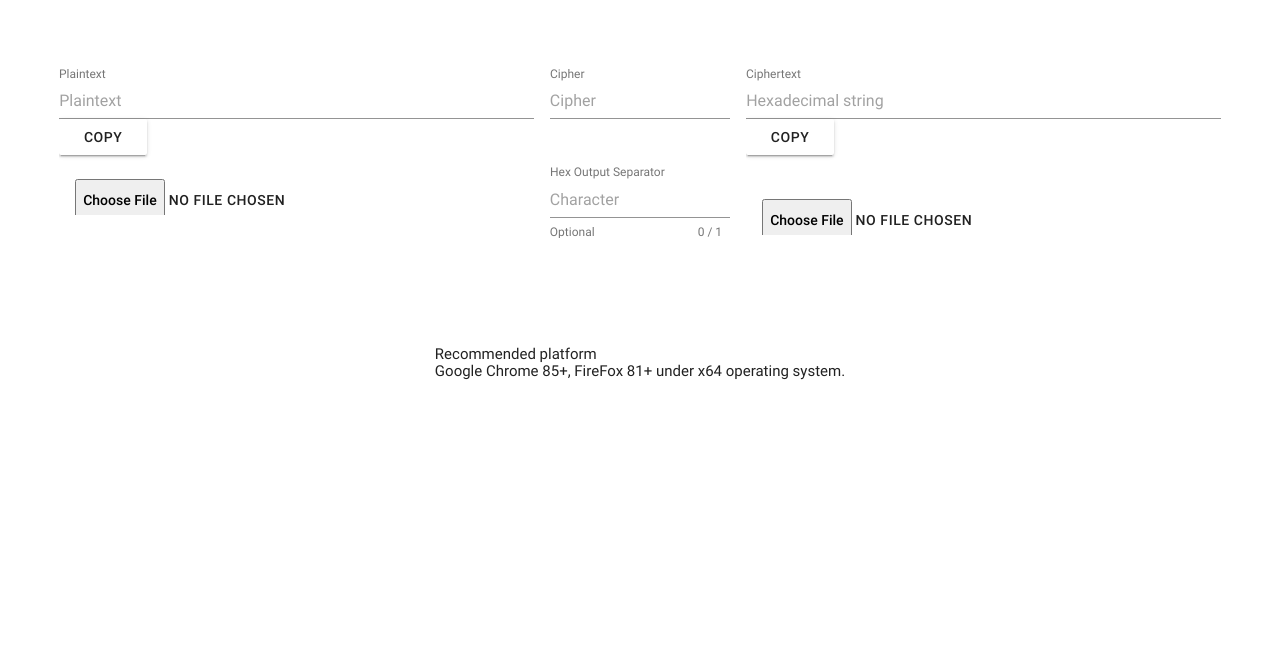
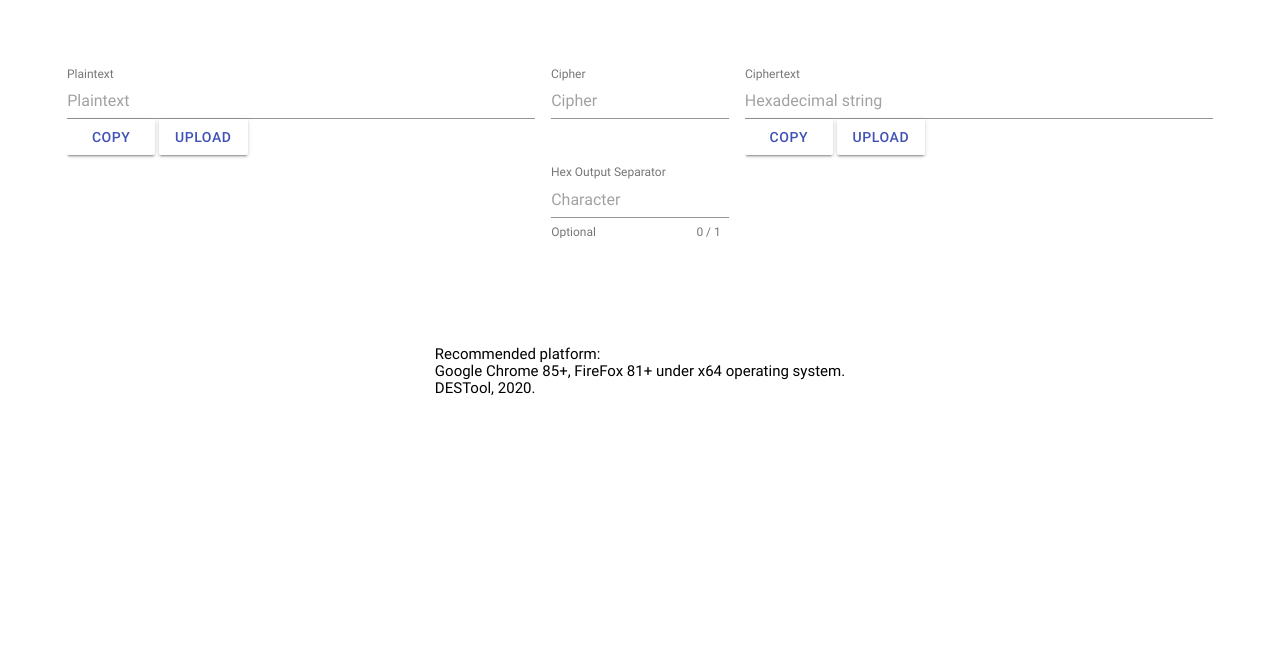
Before and after one commit to nonPointer/DESTool, a plain HTML site: page index.html in a window 1280 px wide. Shown: the part 128-800 px from the top of the page. Drawn offline with Linux system fonts and the light colour scheme.

Commit message:
feat: beautify upload button

```diff
--- a/index.html
+++ b/index.html
@@ -20,14 +20,12 @@
     <script>window.onload = custom</script>
 
 </head>
-<body class="mdui-theme-primary-blue">
+<body class="mdui-theme-primary-blue mdui-text-color-indigo">
 <div class="mdui-container">
     <div class="mdui-typo">
         <h1>DESTool<br><small>Yet another serverless DES utility tool.</small></h1>
     </div>
     <main>
-
-        <div class="mdui-row">
         <div class="mdui-col-xs-5">
             <div class="mdui-textfield">
                 <label class="mdui-textfield-label" for="plainTextarea">Plaintext</label>
@@ -35,6 +33,7 @@
                        id="plainTextarea" type="text"
                        placeholder="Plaintext"/>
                 <button class="mdui-btn mdui-btn-raised" onclick="copyPlaintext()">Copy</button>
+                <button class="mdui-btn mdui-btn-raised" onclick="document.querySelector('#plainFile').click()">Upload</button>
             </div>
             <div class="mdui-textfield">
                 <input class="mdui-btn mdui-color-theme-accent mdui-ripple" id="plainFile" type="file">
@@ -62,23 +61,25 @@
                        placeholder="Hexadecimal string"/>
                 <div class="mdui-textfield-error">Decryption failed</div>
                 <button class="mdui-btn mdui-btn-raised" onclick="copyCiphertext()">Copy</button>
+                <button class="mdui-btn mdui-btn-raised" onclick="document.querySelector('#cipherFile').click()">Upload</button>
             </div>
             <div class="mdui-textfield">
                 <input class="mdui-btn mdui-color-theme-accent mdui-ripple" id="cipherFile" type="file">
             </div>
         </div>
-            <div class="mdui-row">
-                <div class="mdui-col-xs-12">
-                    <div class="mdui-bottom-nav">
-                        Recommended platform<br/> Google Chrome 85+, FireFox 81+ under x64 operating system.
-                    </div>
-                </div>
-            </div>
-
-        </div>
         <a href="" download="" id="cipherDownload" class="download-link"></a>
         <a href="" download="" id="plainDownload" class="download-link"></a>
     </main>
+
+    <footer>
+        <div class="mdui-col-xs-12">
+            <div class="mdui-bottom-nav mdui-text-color-black">
+                Recommended platform:<br/>
+                Google Chrome 85+, FireFox 81+ under x64 operating system.<br/>
+                DESTool, 2020.
+            </div>
+        </div>
+    </footer>
 </div>
 </body>
 </html>
--- a/static/css/custom.css
+++ b/static/css/custom.css
@@ -6,6 +6,11 @@ main {
     /* hide for users */
     display: none;
 }
+
 .mdui-bottom-nav {
     margin-top: 100px;
 }
+
+input[type=file] {
+    display: none;
+}
```
Lines whose indentation alone changed are shown as unchanged.
